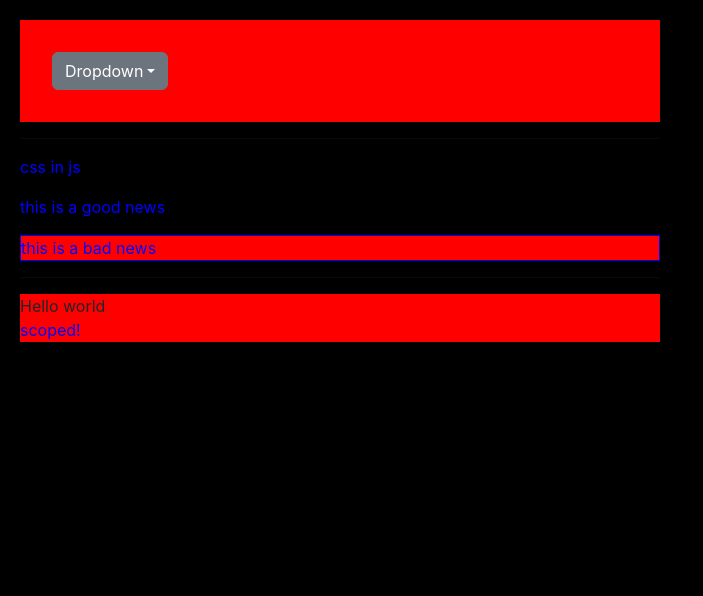
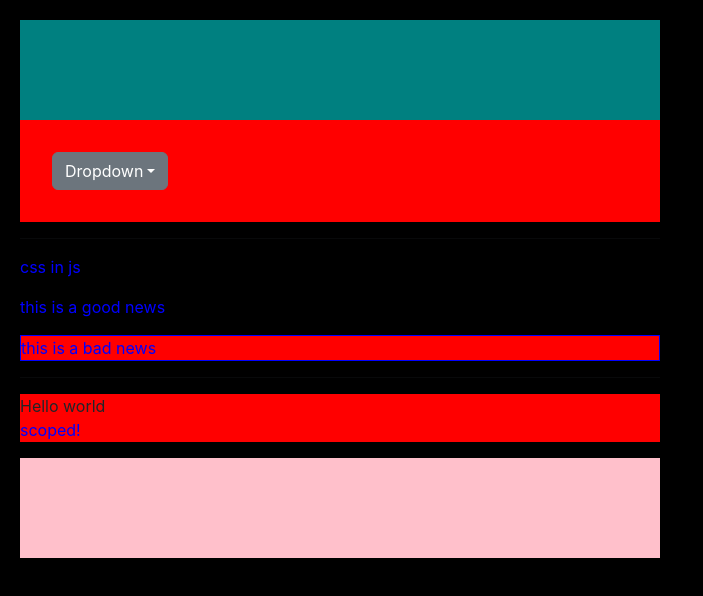
Before and after one commit to xuyanzhuqing/next-app, a Next.js app: page /css in a window 1280 px wide. Shown: the top 596 px of the page, without its empty margins (0-703 px from the left). Built offline with nearby package versions, Linux system fonts and the light colour scheme.

Commit message:
共享页头页尾

```diff
--- /dev/null
+++ b/components/footer.tsx
@@ -0,0 +1,16 @@
+export default function () {
+  return (
+    <>
+      <div className="footer-bg"></div>
+      <style jsx>
+        {`
+          .footer-bg {
+            width: 100%;
+            height: 100px;
+            background-color: pink
+          }
+       `}
+      </style>
+    </>
+  )
+}
--- /dev/null
+++ b/components/layout.tsx
@@ -0,0 +1,12 @@
+import Footer from './footer'
+import NavBar from './nav-bar'
+
+export default function ({ children }) {
+  return (
+    <>
+      <NavBar/>
+      <main>{children}</main>
+      <Footer></Footer>
+    </>
+  )
+}
--- /dev/null
+++ b/components/nav-bar.tsx
@@ -0,0 +1,16 @@
+export default function () {
+  return (
+    <>
+      <div className="nav-bar-bg"></div>
+      <style jsx>
+        {`
+          .nav-bar-bg {
+            width: 100%;
+            height: 100px;
+            background-color: teal
+          }
+       `}
+      </style>
+    </>
+  )
+}
--- a/pages/_app.tsx
+++ b/pages/_app.tsx
@@ -1,6 +1,7 @@
 import 'bootstrap/dist/css/bootstrap.css'
 import '../styles/reset.css' // 作用全局，仅需引入一次
 import { useEffect } from "react"
+import Layout from '../components/layout'
 
 // 新创建的 `pages/_app.js` 文件中必须有此默认的导出（export）函数
 export default function MyApp({ Component, pageProps }) {
@@ -9,6 +10,8 @@ export default function MyApp({ Component, pageProps }) {
   }, []);
 
   return (
+    <Layout>
       <Component {...pageProps} />
+    </Layout>
   )
 }
```
